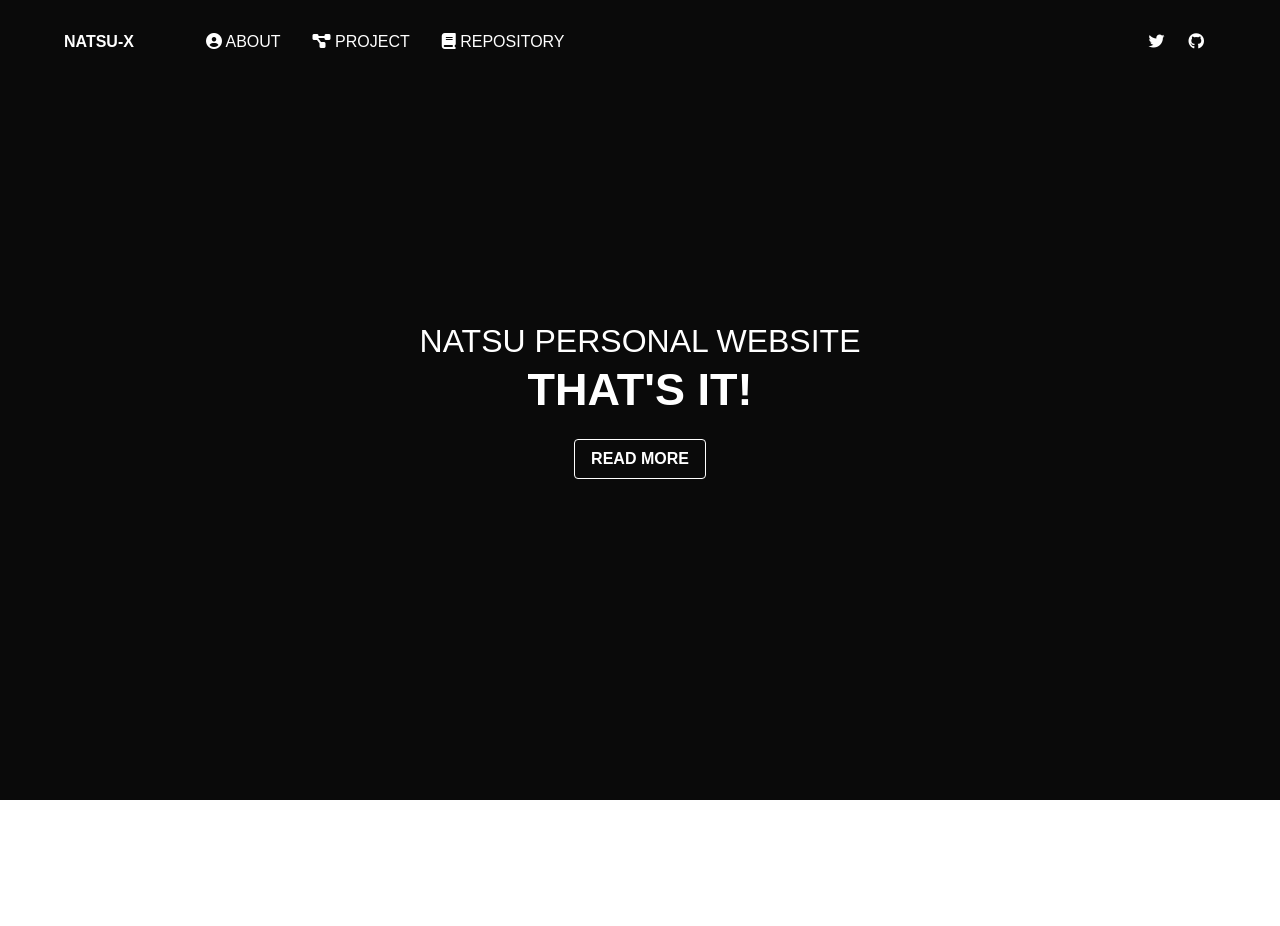
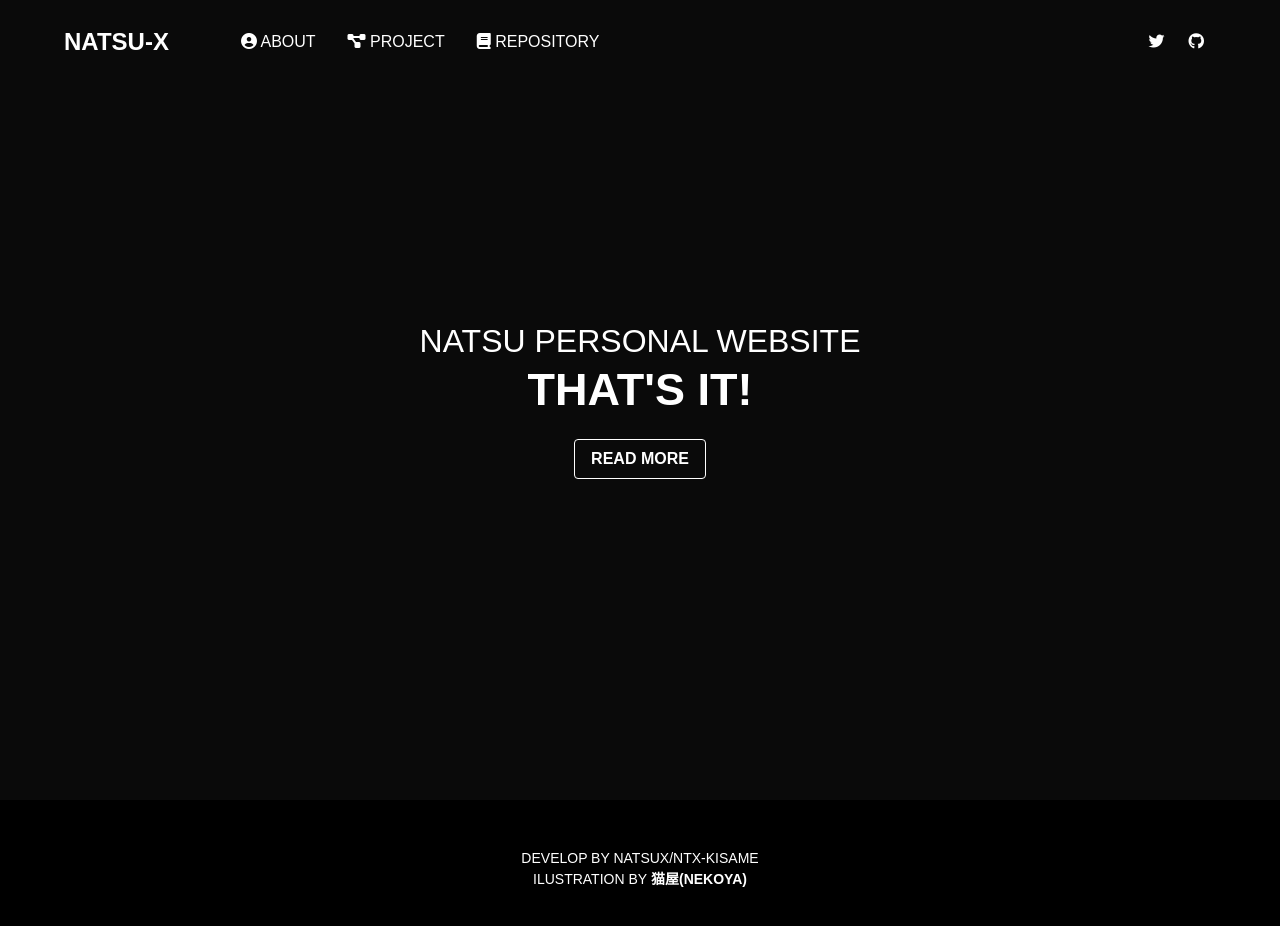
Before and after one commit to NTX-KISAME/PersonalSite, a Vue app: page / in a window 1280 px wide. Shown: the top 926 px of the page. Before the commit the page ends 800 px from the top, so only its background shows below. Built offline with nearby package versions, Linux system fonts and the light colour scheme; a web font is replaced by a local one.

Commit message:
Add Footer and resize the Site Name

```diff
--- a/src/components/Navigationr.vue
+++ b/src/components/Navigationr.vue
@@ -5,7 +5,7 @@
       <!-- Site Name -->
       <div class="navbar-brand">
         <div class="navbar-item">
-          <h1 class="has-text-weight-bold is-uppercase">Natsu-X</h1>
+          <h1 class="has-text-weight-bold is-uppercase" style="font-size: 24px" >Natsu-X</h1>
         </div>
       </div>
       <!-- Site Menu -->
--- /dev/null
+++ b/src/components/webFooter.vue
@@ -0,0 +1,23 @@
+<template>
+  <div class="footer is-dark pb-6" id="ft">
+    <div class="container">
+      <p class="has-text-white is-uppercase has-text-centered has-text-weight-light footer-text">Develop by NatsuX/NTX-KISAME</p>
+      <p class="has-text-white is-uppercase has-text-centered has-text-weight-light footer-text">Ilustration by<a href="//www.pixiv.net/en/users/16785244/illustrations" class="has-text-white is-uppercase has-text-centered has-text-weight-bold footer-text"> 猫屋(NEKOYA)</a></p>
+    </div>
+  </div>
+</template>
+
+<script>
+export default {
+  name: 'webFooter'
+}
+</script>
+
+<style>
+.footer-text {
+  font-size: 14px;
+}
+#ft {
+  background-color: black;
+}
+</style>
--- a/src/views/Home.vue
+++ b/src/views/Home.vue
@@ -24,17 +24,20 @@
     </div>
   </div>
 </div>
+<webFooter/>
 </template>
 
 <script>
 // @ is an alias to /src
 import anime from 'animejs'
 import Navigationr from '@/components/Navigationr'
+import webFooter from '@/components/webFooter'
 
 export default {
   name: 'Home',
   components: {
-    Navigationr
+    Navigationr,
+    webFooter
   },
   mounted () {
     anime({
```
